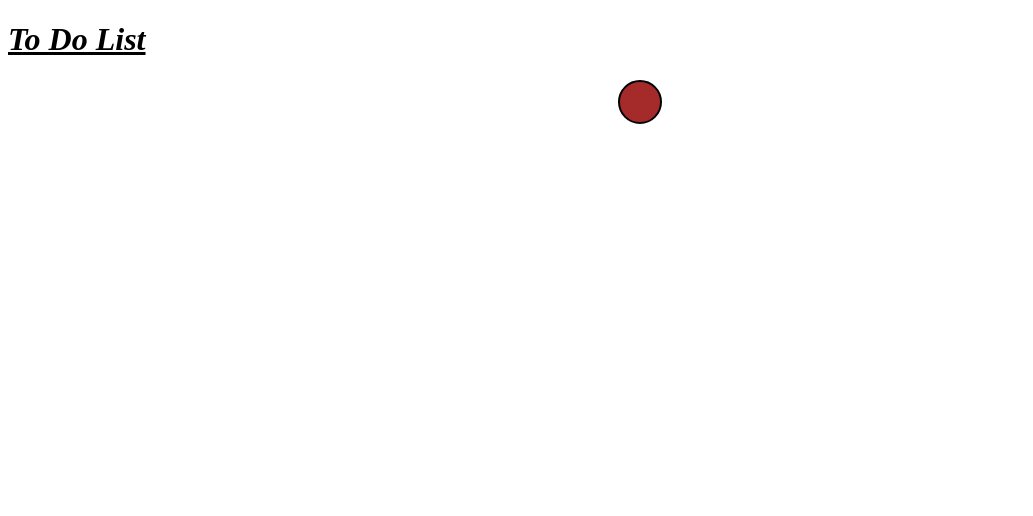
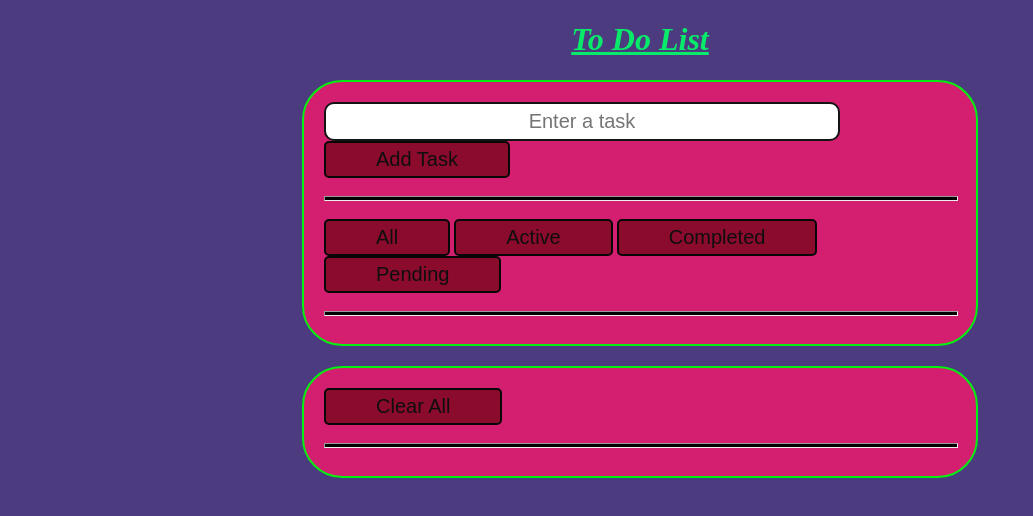
Before and after one commit to dipanaditya0022-byte/Js_Mini_Projects, a plain HTML site: page To_Do list/index.html in a window 1280 px wide. Shown: the whole page, without its empty margins (0-1033 px from the left). Drawn offline with Linux system fonts and the light colour scheme.

Commit message:
index html

```diff
--- a/To_Do list/index.html
+++ b/To_Do list/index.html
@@ -6,24 +6,65 @@
     <title>Document</title>
     <style>
         .box{
-            border : 2px solid black;
-            padding : 20px;
-            margin : 20px auto;
-            width : fit-content;
-            display : flex;
-            flex-direction : column;
-            align-items : center;
-            gap : 10px;
-            background-color : brown;
-            border-radius : 40px;
+        border: 2px solid rgb(4, 240, 16);
+        padding: 20px;
+        margin: 20px auto;
+        width: 50%;
+        display: flex;
+        flex-direction: column;
+        align-items: flex-start;
+        gap: 10px;
+        background-color: rgb(212, 30, 112);
+        border-radius: 40px;
         }
+        h1{
+            text-align: center;
+            color: rgb(8, 235, 106);
+        }
+        input{
+            flex : 1;
+            padding: 6px;
+            font-size: 20px;
+            border: 2px solid rgb(21, 20, 21);
+            border-radius: 10px;
+            text-align: center;
+            width : 500px;
+        }
+        button{
+            padding: 5px 50px;
+            font-size: 20px;
+            border: 2px solid rgb(7, 7, 7);
+            border-radius: 5px;
+            background-color: rgb(139, 11, 45);
+            color: rgb(15, 14, 14);
+            cursor: pointer;
+
+        }
+        body{
+            background-color: rgb(76, 59, 127);
+        }
+
     </style>
 </head>
 <body>
     <h1><i><u>To Do List</u></i></h1>
     <div class = "box">
-
+    <div>
+        <input type="text" id="taskInput" placeholder="Enter a task">
+        <button id="addTaskBtn">Add Task</button>
+    </div>
+<hr style="width:100%; height:3px; background-color:black;">
+    <div>
+        <button id = "all"> All</button>
+        <button id = "active"> Active</button>
+        <button id = "completed"> Completed</button>
+        <button id = "pending"> Pending</button>
+    </div>
+    <hr style="width:100%; height:3px; background-color:black;">
+    </div>
+    <div id="taskList" class="box">
+    <button id = "clear"> Clear All</button>
+    <hr style="width:100%; height:3px; background-color:black;"> </div>
     <script src = "script.js"></script>
-    </div>
 </body>
 </html>
```
